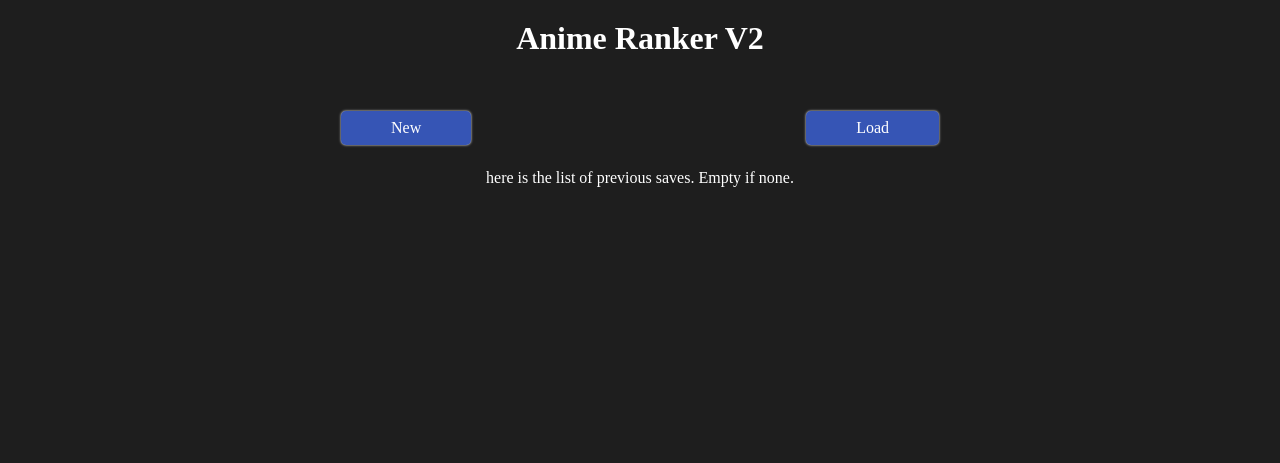
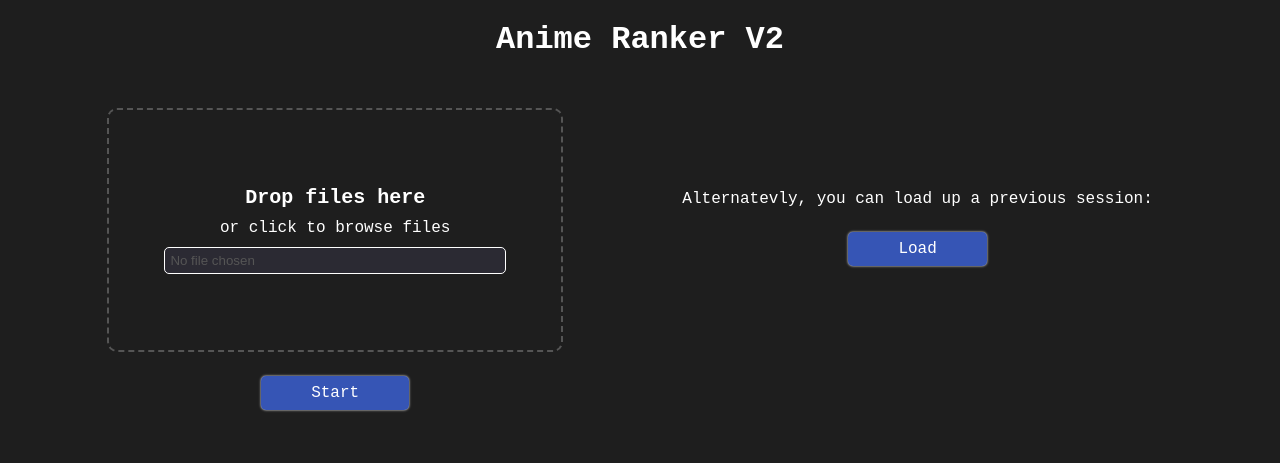
Before and after one commit to yorishori/AnimeRanke-Node, a web app: file static/html/index.html in a window 1280 px wide. Shown: the top 463 px of the page. Run offline with its HTML, style and script files only (its server is not run), Linux system fonts and the light colour scheme; some libraries are stand-ins or nearby versions.

Commit message:
Added drag and drop and modal window to html (no functionality yet, just visuals)

```diff
--- a/static/css/style.css
+++ b/static/css/style.css
@@ -1,21 +1,22 @@
 body{
 	background-color: #1e1e1e;
 	color:#ffffff;
+	font-family: 'Courier New', Courier, monospace;
 }
+
 .button {
 	background-color: #3655b5;
 	border: none;
-	color: #ffffff;
 	padding: 8px 50px;
 	text-align: center;
 	text-decoration: none;
 	display: inline-block;
 	font-size: 16px;
 	margin: 4px 2px;
-	transition-duration: 0.4s;
 	cursor: pointer;
 	border-radius: 5px;
 	box-shadow: 0px 0px 2.5px #ffffff ;
+	transition: background .2s ease-in-out;
 }
 .button:hover {
   background-color: #577963;
@@ -27,8 +28,101 @@ body{
 	flex-wrap: nowrap;
 	justify-content: space-evenly;
 	align-items: baseline;
+	margin-bottom: 50px;
 }
 
-.margin-m{
+.column{
+	display: flex;
+	flex-direction: column;
+	flex-wrap: nowrap;
+	justify-content: space-evenly;
+	align-items: center;
+	margin-bottom: 50px;
+}
+
+.margin-bottom{
 	margin: 20px;
 }
+
+.right{
+	float: right;
+	align-self: flex-end;
+}
+
+/*Drag and drop box syles*/
+input[type=file] {
+	width: 400px;
+	max-width: 80%;
+	color: #555;
+	padding: 5px;
+	background: #2b2a33;
+	border-radius: 5px;
+	border: 1px solid #FFF;
+}
+
+input[type=file]::file-selector-button {
+	display: none;
+}
+
+.drop-container {
+	position: relative;
+	display: flex;
+	gap: 10px;
+	flex-direction: column;
+	justify-content: center;
+	align-items: center;
+	height: 200px;
+	padding: 20px;
+	margin-bottom: 20px;
+	border-radius: 10px;
+	border: 2px dashed #555;
+	cursor: pointer;
+	transition: background .2s ease-in-out, border .2s ease-in-out;
+}
+
+.drop-title {
+	font-size: 20px;
+	font-weight: bold;
+	text-align: center;
+	transition: color .2s ease-in-out;
+}
+
+/*Modal styles*/
+/* The Modal (background) */
+.modal {
+	display: none;
+	position: fixed;
+	z-index: 1;
+	padding-top: 100px;
+	left: 0;
+	top: 0;
+	width: 100%;
+	height: 100%;
+	overflow: auto;
+	background-color: rgba(0,0,0,0.4);
+}
+
+.modal-content{
+	background-color: #1e1e1e;
+	width:25vw;
+	max-width:25vw;
+	display: block;
+	align-self: center;
+	margin: auto;
+	padding: 20px;
+	border: 1px solid #FFF;
+	width: 80%;
+	border-radius: 5px;
+}
+
+.close {
+	font-size: 28px;
+	font-weight: bold;
+}
+
+
+.close:hover{
+	color: #577963;
+	text-decoration: none;
+	cursor: pointer;
+}
--- a/static/html/index.html
+++ b/static/html/index.html
@@ -10,14 +10,30 @@
 		<script src="index.js"></script>
 	</head>
 	<body>
-	<h1 class="row margin-m" style="margin-bottom: 50px;">Anime Ranker V2</h1>
+		<h1 class="row">Anime Ranker V2</h1>
+
 		<div class="row">
-		<div class="button" onclick="loadRanker()">New</div>
-		<div class="button">Load</div>
+			<div class="column">
+				<label for="animes" class="drop-container" id="dropcontainer">
+					<span class="drop-title">Drop files here</span>
+					or click to browse files
+					<input type="file" id="animes" accept=".csv" required>
+				</label>
+				<div class="button" onclick="newRanker()">Start</div>
+			</div>
+			<div class="column">
+				<div class="margin-bottom">Alternatevly, you can load up a previous session:</diV>
+				<div class="button" onclick="openModal('#prev-sessions');">Load</div>
+			</div>
 		</div>
 
-	<div class="row margin-m selectable">
-		<div id="loads">here is the list of previous saves. Empty if none.</div>
+		<div id="prev-sessions" class="modal">
+			<div class="modal-content">
+				<div class="column">
+					<span class="close right" onclick="closeModal('#prev-sessions');">&times;</span>
+					<div class="column"> this is a test for the modal</div>
+				</div>
+			</div>
 		</div>
 	</body>
 </html>
--- a/static/js/index.js
+++ b/static/js/index.js
@@ -1,4 +1,3 @@
-
 async function getJson(path, callback){
 	fetch(path, {
 		method:"GET"
@@ -24,3 +23,24 @@ function loadRanker(){
 function newRanker(){
 
 }
+
+
+function openModal(ID){
+	let modal = $(ID)[0];
+
+	if(modal){
+		modal.style.display = 'block';
+		window.onclick = (evnt) => {
+			if(evnt.target==modal){
+				closeModal(ID);
+				window.onclick = null;
+			}
+		}
+	}
+}
+
+function closeModal(ID){
+	let modal = $(ID)[0];
+	if(modal)
+		modal.style.display = 'none';
+}
```
Lines whose indentation alone changed are shown as unchanged.
